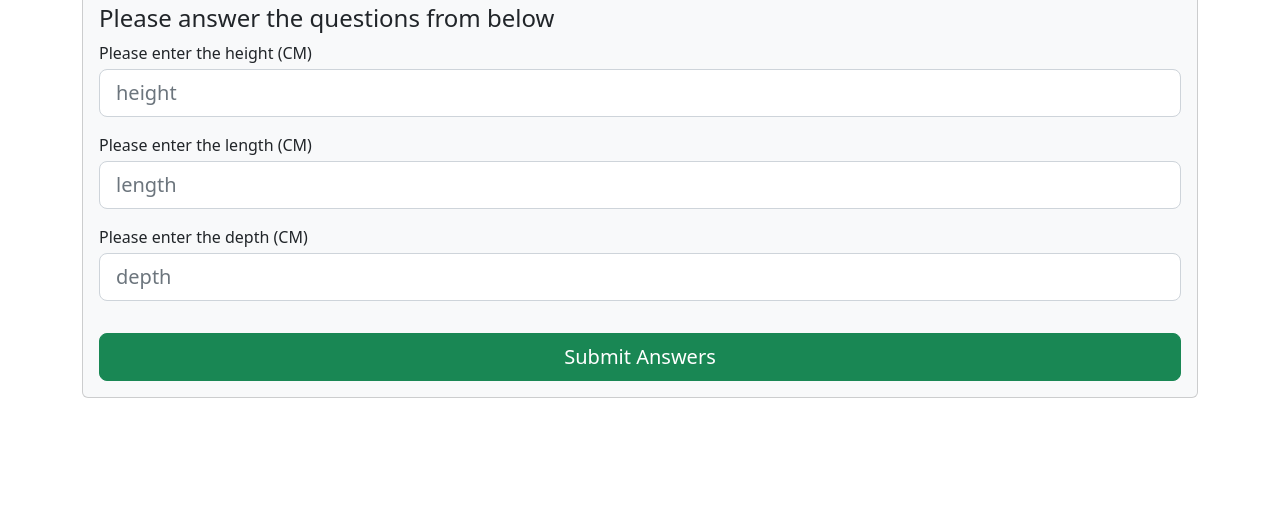
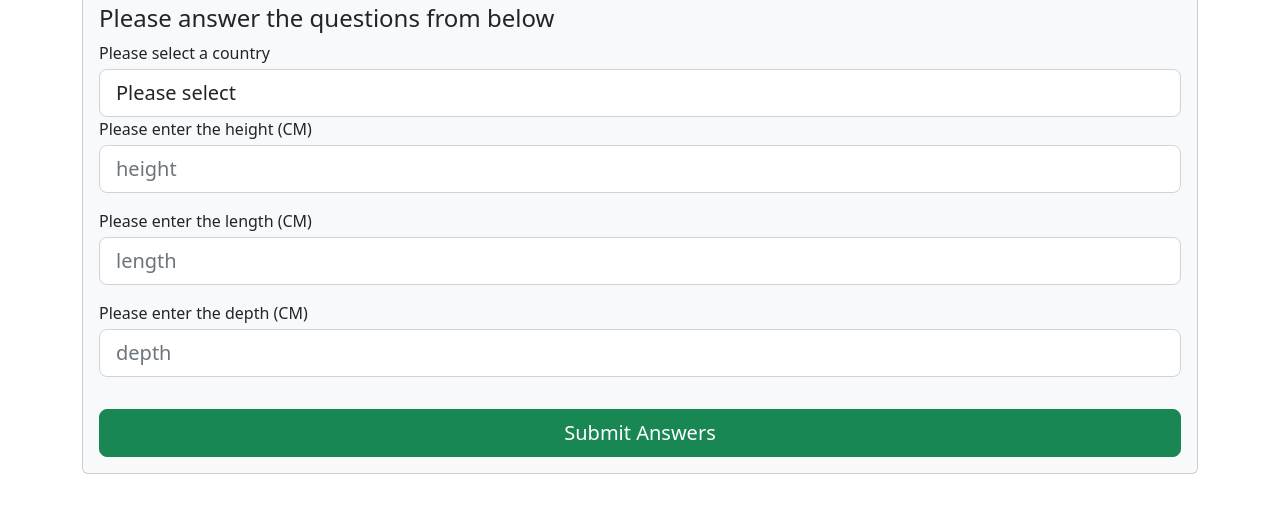
Before and after one commit to kingfisherdirect/dx-shipping-calculator, a plain HTML site: page index.html in a window 1280 px wide. Shown: the part 75-588 px from the top of the page. Drawn offline with nearby package versions, Linux system fonts and the light colour scheme.

Commit message:
Add country drop down user input

```diff
--- a/index.html
+++ b/index.html
@@ -16,6 +16,20 @@
             <h4>Please answer the questions from below</h4>
             <form action="" class="volume-calc-container">
                 <div class="row">
+                    <div class="col-12">
+                        <label for="country" class="mb-1">Please select a country</label>
+                        <select class="form-control form-control-lg country" name="" id="">
+                            <option value="">Please select</option>
+                            <option value="england">England</option>
+                            <option value="wales">Wales</option>
+                            <option value="scotland">Scotland</option>
+                            <option value="northern_ireland">Northern Ireland</option>
+                            <option value="eire">Eire</option>
+                            <option value="isle_of_man">Isle of Man</option>
+                            <option value="channel_islands">Channel Islands</option>
+                            <option value="scilly_islands">Scilly Islands</option>
+                        </select>
+                    </div>
                     <div class="col-12">
                         <label for="height" class="mb-1">Please enter the height (CM)</label>
                         <input type="text" name="height" class="form-control form-control-lg height mb-3" placeholder="height">
```
